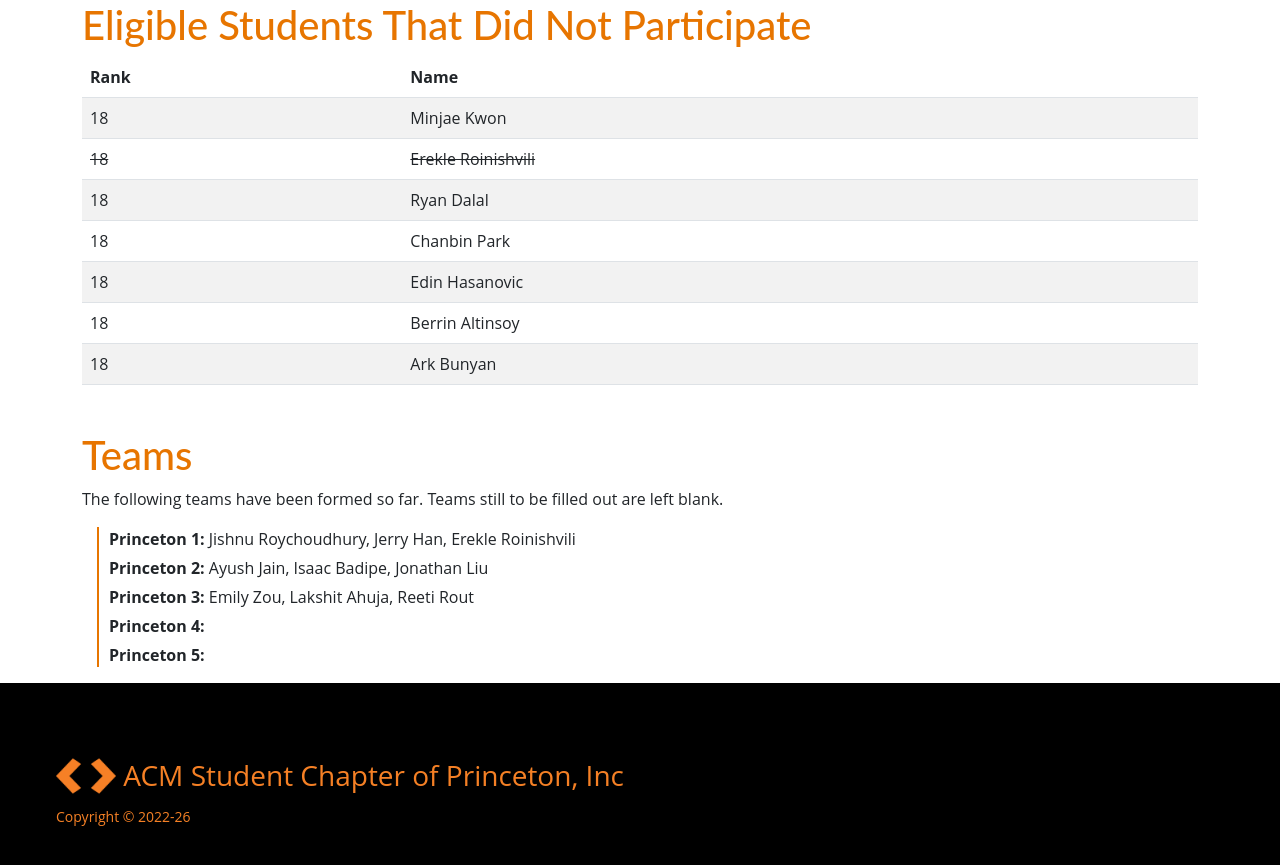
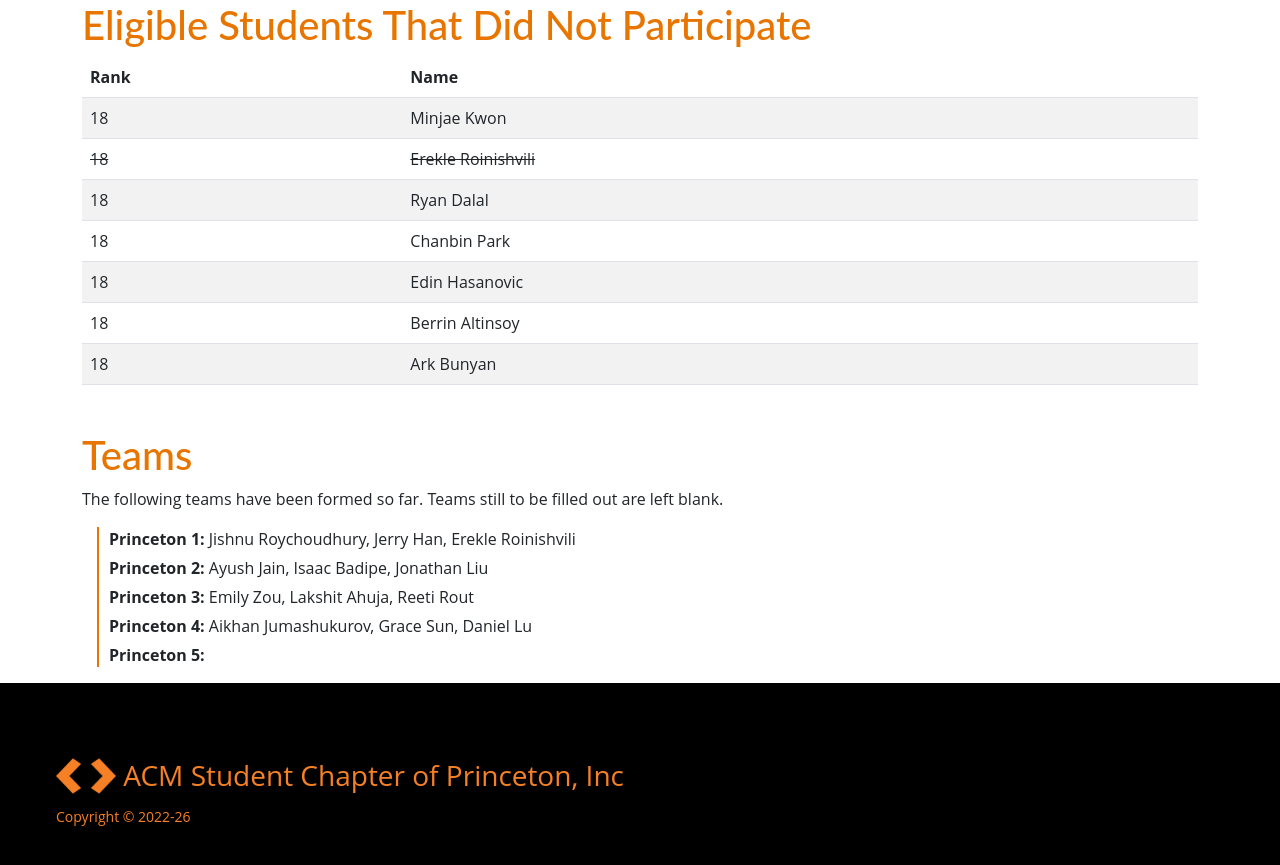
Before and after one commit to Princeton-Competitive-Programming/princeton-competitive-programming, a Jekyll site: the page built from pages/icpc26_pool.md, in a window 1280 px wide and 900 px high, scrolled down 1233 px. Shown: the top 865 px of the window. Built offline with Jekyll 4.4.1, drawn with Linux system fonts in a browser that asks for light colours; nearby versions of some CDN libraries.

Commit message:
New team

```diff
--- a/pages/icpc26_pool.md
+++ b/pages/icpc26_pool.md
@@ -52,7 +52,7 @@ students that participated.
       <td>7</td>
       <td>Reeti Rout</td>
     </tr>
-    <tr>
+    <tr style="text-decoration: line-through;">
       <td>8</td>
       <td>Aikhan Jumashukurov</td>
     </tr>
@@ -64,11 +64,11 @@ students that participated.
       <td>10</td>
       <td>Adham Ibrahim</td>
     </tr>
-    <tr>
+    <tr style="text-decoration: line-through;">
       <td>11</td>
       <td>Grace Sun</td>
     </tr>
-    <tr>
+    <tr style="text-decoration: line-through;">
       <td>12</td>
       <td>Daniel Lu</td>
     </tr>
@@ -144,5 +144,5 @@ left blank.
 * **Princeton 1:** Jishnu Roychoudhury, Jerry Han, Erekle Roinishvili
 * **Princeton 2:** Ayush Jain, Isaac Badipe, Jonathan Liu
 * **Princeton 3:** Emily Zou, Lakshit Ahuja, Reeti Rout
-* **Princeton 4:**
+* **Princeton 4:** Aikhan Jumashukurov, Grace Sun, Daniel Lu
 * **Princeton 5:**
```
